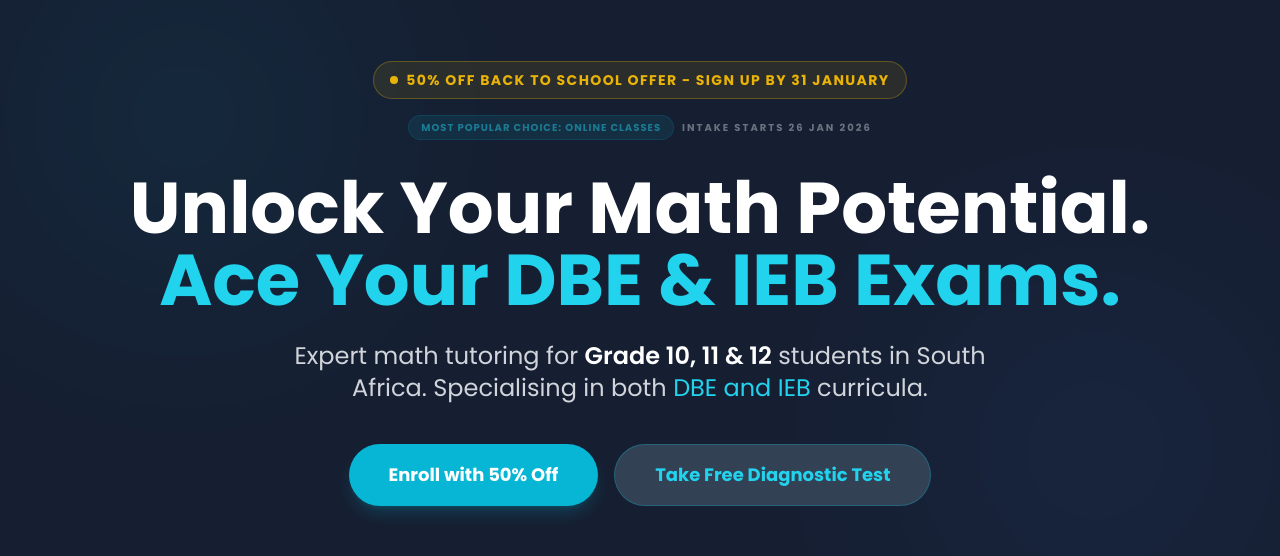
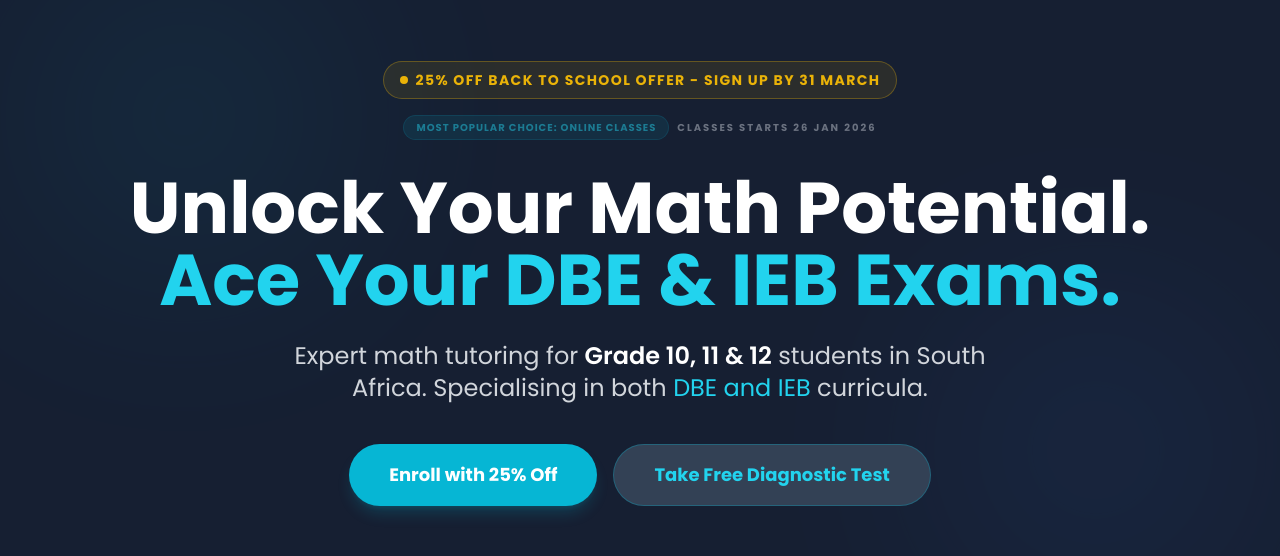
Before and after one commit to mdumasilela/Onlineiscool, a React (Vite) app: page / in a window 1280 px wide. Shown: the part 131-687 px from the top of the page. Built offline with nearby package versions, Linux system fonts and the light colour scheme.

Commit message:
Update promotional offer from 50% to 25% off

```diff
--- a/components/Hero.tsx
+++ b/components/Hero.tsx
@@ -22,14 +22,14 @@ const Hero: React.FC = () => {
         <div className="inline-flex flex-col gap-2 items-center mb-8 animate-fade-in">
             <div className="bg-yellow-500/10 border border-yellow-500/30 px-4 py-2 rounded-full flex items-center gap-2">
                 <span className="flex h-2 w-2 rounded-full bg-yellow-500"></span>
-                <span className="text-yellow-500 text-sm font-bold uppercase tracking-widest">50% OFF Back to School Offer - SIGN UP BY 31 JANUARY</span>
+                <span className="text-yellow-500 text-sm font-bold uppercase tracking-widest">25% OFF Back to School Offer - SIGN UP BY 31 MARCH</span>
             </div>
             <div className="flex items-center gap-2 mt-2">
               <span className="bg-cyan-500/20 text-cyan-400 text-[10px] font-bold px-3 py-1 rounded-full border border-cyan-500/30 uppercase tracking-widest animate-pulse">
                 Most Popular Choice: Online Classes
               </span>
               <div className="text-gray-500 text-[10px] font-bold uppercase tracking-[0.2em]">
-                  Intake starts 26 Jan 2026
+                  Classes starts 26 Jan 2026
               </div>
             </div>
         </div>
@@ -46,7 +46,7 @@ const Hero: React.FC = () => {
                 onClick={scrollToContact}
                 className="bg-cyan-500 hover:bg-cyan-600 text-white font-bold text-lg py-4 px-10 rounded-full transition duration-300 shadow-lg shadow-cyan-500/20 transform hover:scale-105"
             >
-            Enroll with 50% Off
+            Enroll with 25% Off
             </button>
             <button
                 onClick={scrollToDiagnostic}
```
